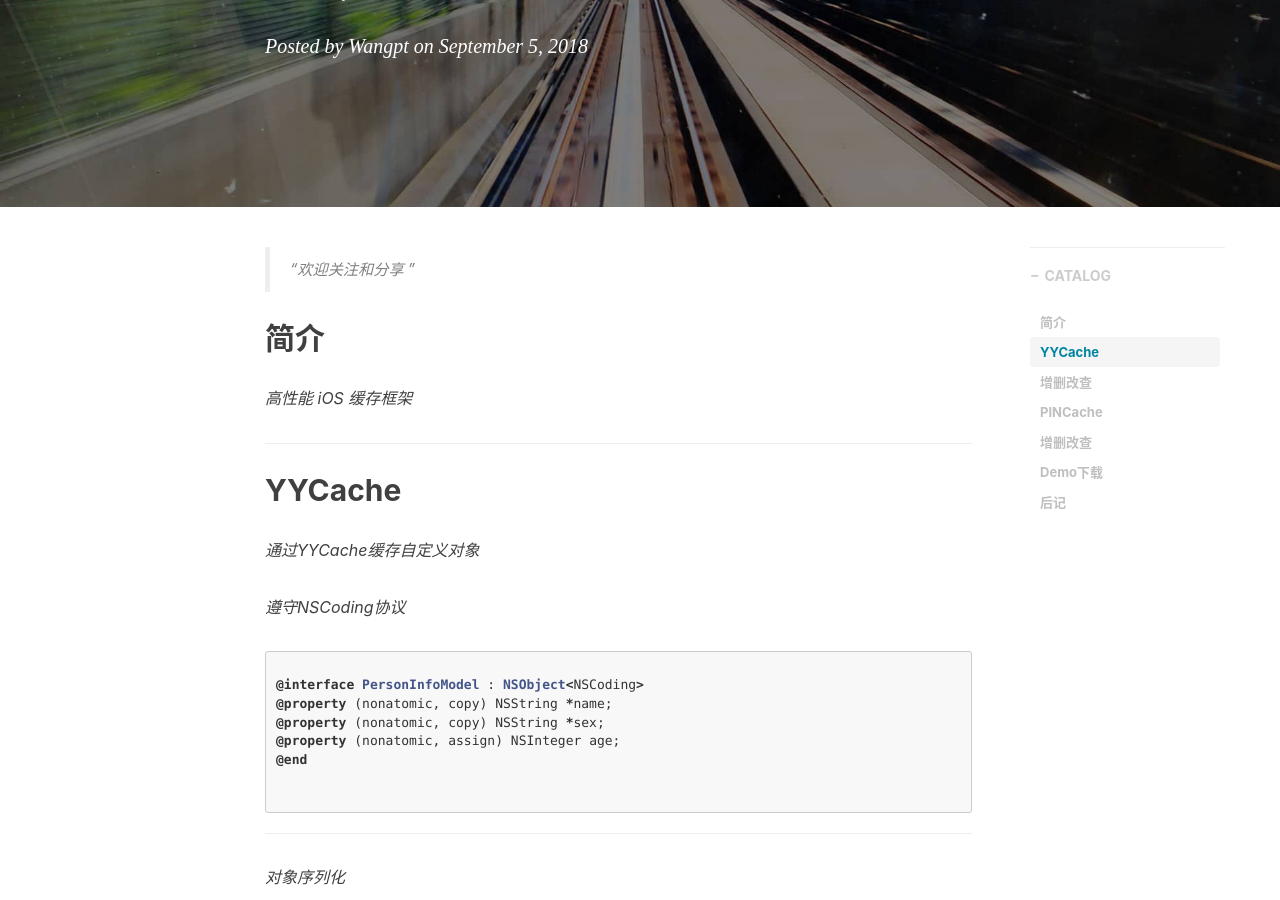
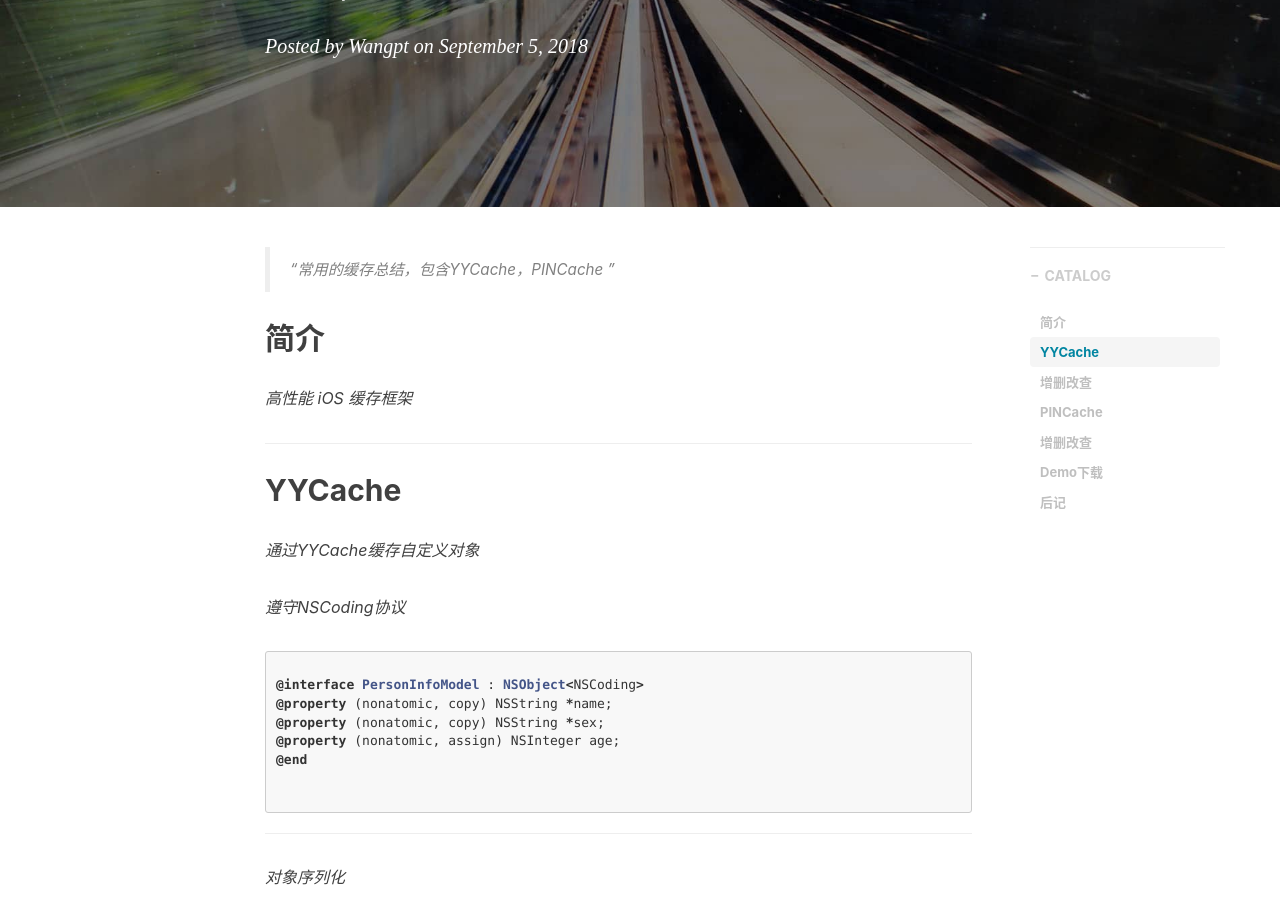
Before and after one commit to wangpt/wangpt.github.io, a Jekyll site: the page built from _posts/2018-09-05-cache-nscache.markdown, in a window 1280 px wide and 900 px high, scrolled down 316 px. Built offline with Jekyll 4.4.1, drawn with Linux system fonts in a browser that asks for light colours; nearby versions of some CDN libraries; comment, search, counter and statistics services are not loaded.

Commit message:
Fix note

```diff
--- a/_posts/2018-08-30-routes-mark.markdown
+++ b/_posts/2018-08-30-routes-mark.markdown
@@ -12,7 +12,7 @@
     - Route
 ---
 
-> “欢迎关注和分享”
+> “JLRoutes的使用方法”
 
 
 ## 简介
--- a/_posts/2018-09-03-hybrid-app.markdown
+++ b/_posts/2018-09-03-hybrid-app.markdown
@@ -12,7 +12,7 @@
 
 ---
 
-> “欢迎关注和分享 ”
+> “WebViewJavascriptBridge的使用方法 ”
 
 
 ## 简介
--- a/_posts/2018-09-05-cache-nscache.markdown
+++ b/_posts/2018-09-05-cache-nscache.markdown
@@ -13,7 +13,7 @@
 
 ---
 
-> “欢迎关注和分享 ”
+> “常用的缓存总结，包含YYCache，PINCache ”
 
 
 ## 简介
```
